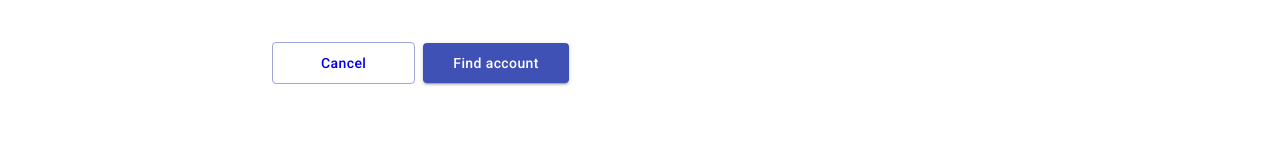
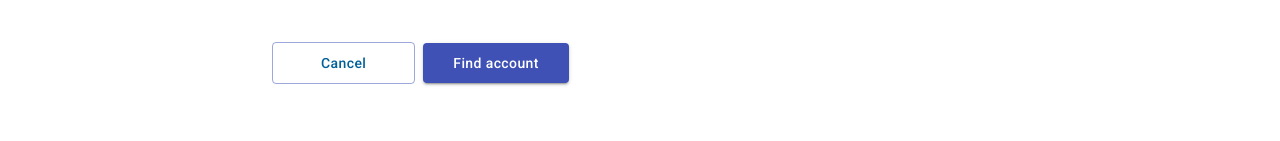
Before and after one commit to ganesh1172/linkedin-ui-clone, a React (Create React App) app: page /ForgotPassword in a window 1280 px wide. Shown: the part 1107-1248 px from the top of the page. Built offline with nearby package versions, Linux system fonts and the light colour scheme.

Commit message:
change height of logo and backgroundColor of cancel button

```diff
--- a/src/component/forgotPassword.css
+++ b/src/component/forgotPassword.css
@@ -28,7 +28,7 @@
 .nav_logo
 {
     width: 110px;
-    height: 28px;
+    height: 30px;
     position: relative;
     float: left;
     padding-top: 2px;
@@ -141,6 +141,7 @@
 .btn_cancel
 {
     text-decoration: none;
+    color: #006097;
 }
 @media only screen and (max-width: 960px){
 .for_content {
```
